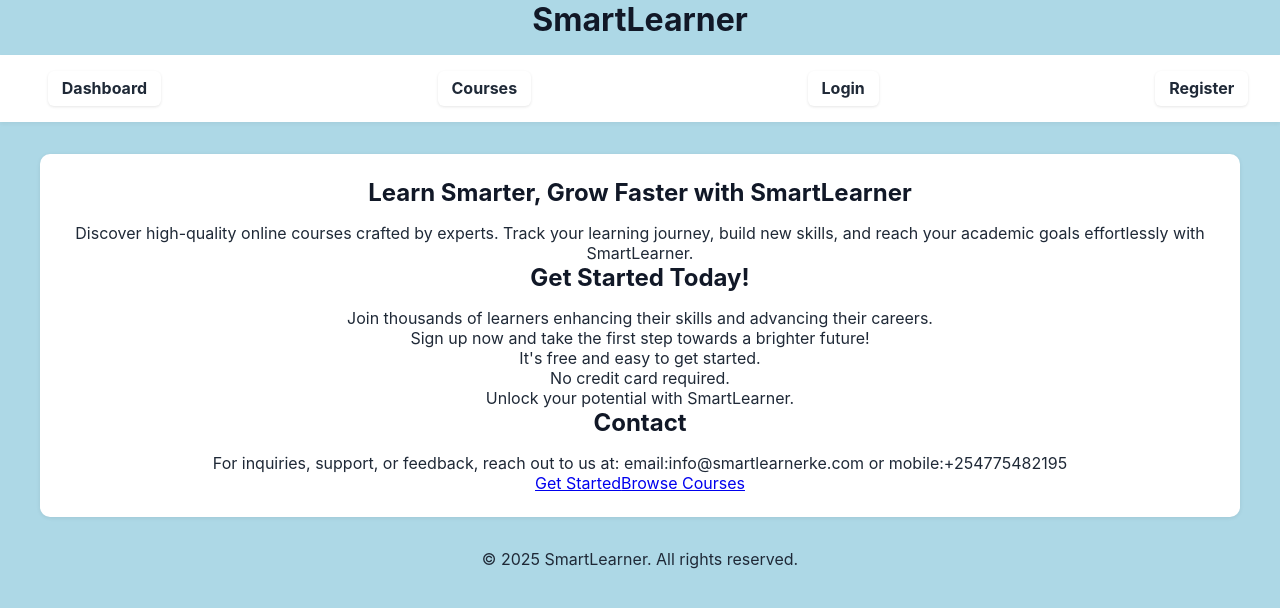
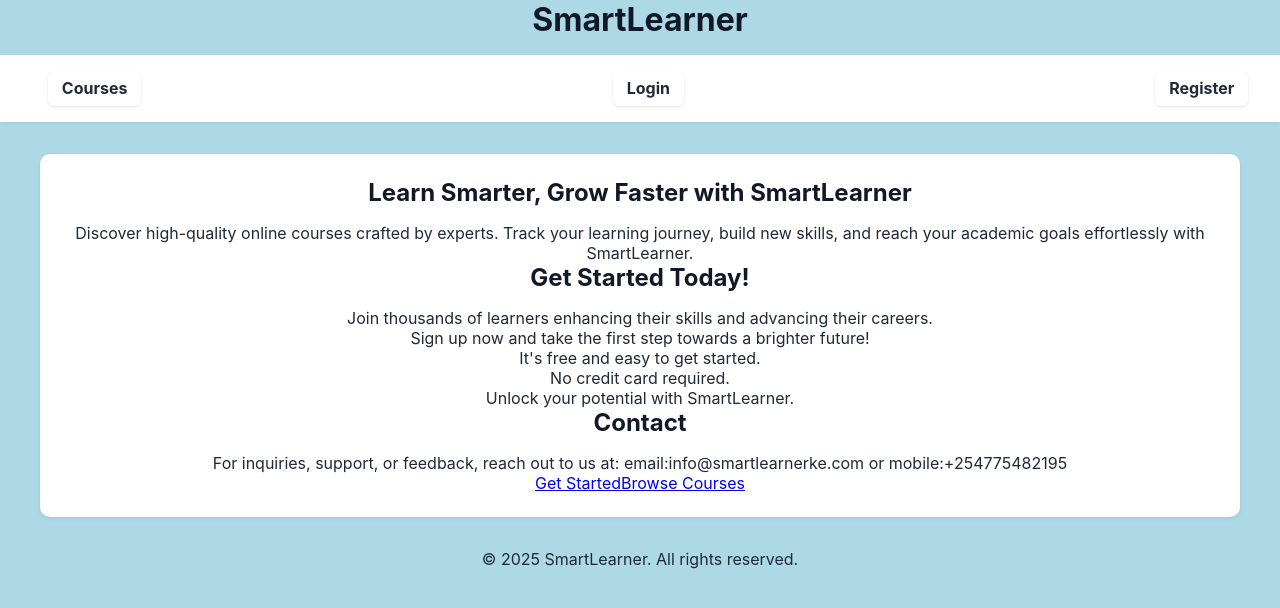
Before and after one commit to STEPHENMUCHANGA/Fourth-week, a React (Vite) app in the folder frontend/: page / in a window 1280 px wide. Shown: the top 608 px of the page. Built offline with nearby package versions, Linux system fonts and the light colour scheme; no server answers; the HTML template or start-up script is replaced by a standard one.

Commit message:
update changes

```diff
--- a/frontend/src/pages/Home.jsx
+++ b/frontend/src/pages/Home.jsx
@@ -9,9 +9,6 @@ export default function Home() {
         <div className="max-w-7xl mx-auto flex justify-between items-center py-4 px-6">
           <h1 className="text-2xl font-bold text-blue-600">SmartLearner</h1>
           <nav className="flex gap-6 text-gray-600 font-medium">
-            <Link to="/dashboard" className="hover:text-blue-600 transition">
-              Dashboard
-            </Link>
             <Link to="/courses" className="hover:text-blue-600 transition">
               Courses
             </Link>
```
